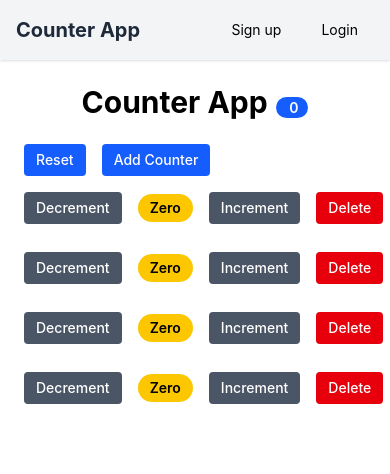
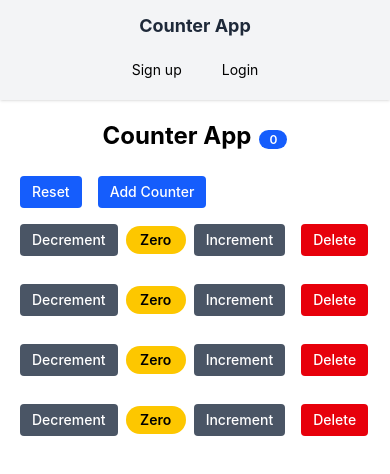
Before and after one commit to haris379/react-counter-app-TypeScript, a React (Vite) app in the folder frontend/: page / in a window 390 px wide. Shown: the top 474 px of the page. Built offline with nearby package versions, Linux system fonts and the light colour scheme.

Commit message:
Fix Styling

```diff
--- a/frontend/src/App.tsx
+++ b/frontend/src/App.tsx
@@ -86,13 +86,14 @@ const CounterApp = () => {
     <>
       <Navbar />
 
-      <h1 className="mt-6 mb-4 text-3xl font-bold text-center">
+      <h1 className="mt-5 sm:mt-6 mb-4 px-4 text-2xl sm:text-3xl font-bold text-center">
         Counter App
-        <span className="ml-2 px-2.5 py-0.5 text-sm font-semibold text-white bg-blue-600 rounded-full">
-          {/* {totalCounters} */} {counters.filter((c) => c.value > 0).length}
+        <span className="ml-2 px-2.5 py-0.5 text-xs sm:text-sm font-semibold text-white bg-blue-600 rounded-full">
+          {counters.filter((c) => c.value > 0).length}
         </span>
       </h1>
-      <main className="max-w-4xl mx-auto px-4">
+
+      <main className="w-full max-w-4xl mx-auto px-3 sm:px-4">
         <Counters
           onIncrement={handleIncrement}
           onDecrement={handleDecrement}
--- a/frontend/src/components/Counter.tsx
+++ b/frontend/src/components/Counter.tsx
@@ -36,9 +36,10 @@ const Counter = ({
       </button>
 
       <span
-        className={`m-2 px-3 py-1 text-sm font-semibold rounded-full ${getClasses()}`}
+        className={`min-w-[60px] text-center px-3 py-1 text-sm font-semibold rounded-full ${getClasses()}`}
       >
-        {formatCount()}
+        {" "}
+        {formatCount()}{" "}
       </span>
 
       <button
--- a/frontend/src/components/Navbar.tsx
+++ b/frontend/src/components/Navbar.tsx
@@ -9,32 +9,47 @@ const Navbar = () => {
   const logout = () => {
     localStorage.removeItem("token");
     localStorage.removeItem("userId");
+    localStorage.removeItem("userName");
 
     navigate("/");
   };
 
   return (
     <nav className="bg-gray-100 shadow-sm">
-      <div className="w-full px-4 py-3 flex justify-between items-center">
+      <div className="w-full px-4 sm:px-6 py-3 flex flex-col sm:flex-row gap-3 sm:gap-0 justify-between items-center">
         <Link
           to="/"
-          className="flex items-center text-xl font-bold text-gray-800"
+          className="text-lg sm:text-xl font-bold text-gray-800"
         >
           Counter App
         </Link>
-        {userId ? <h2>Welcome, {userName}</h2> : ""}
+
+        {userId && (
+          <h2 className="text-sm sm:text-base font-medium text-gray-700 text-center">
+            Welcome, {userName}
+          </h2>
+        )}
 
         {userId ? (
-          <button onClick={logout} className="btn-primary text-sm py-2 px-4">
+          <button
+            onClick={logout}
+            className="btn-primary text-sm py-2 px-4 w-full sm:w-auto"
+          >
             Logout
           </button>
         ) : (
-          <div className="flex gap-2">
-            <Link to="/signup" className="btn-primary text-sm py-2 px-4">
+          <div className="flex gap-2 w-full sm:w-auto justify-center">
+            <Link
+              to="/signup"
+              className="btn-primary text-sm py-2 px-4 text-center"
+            >
               Sign up
             </Link>
 
-            <Link to="/login" className="btn-primary text-sm py-2 px-4">
+            <Link
+              to="/login"
+              className="btn-primary text-sm py-2 px-4 text-center"
+            >
               Login
             </Link>
           </div>
```
